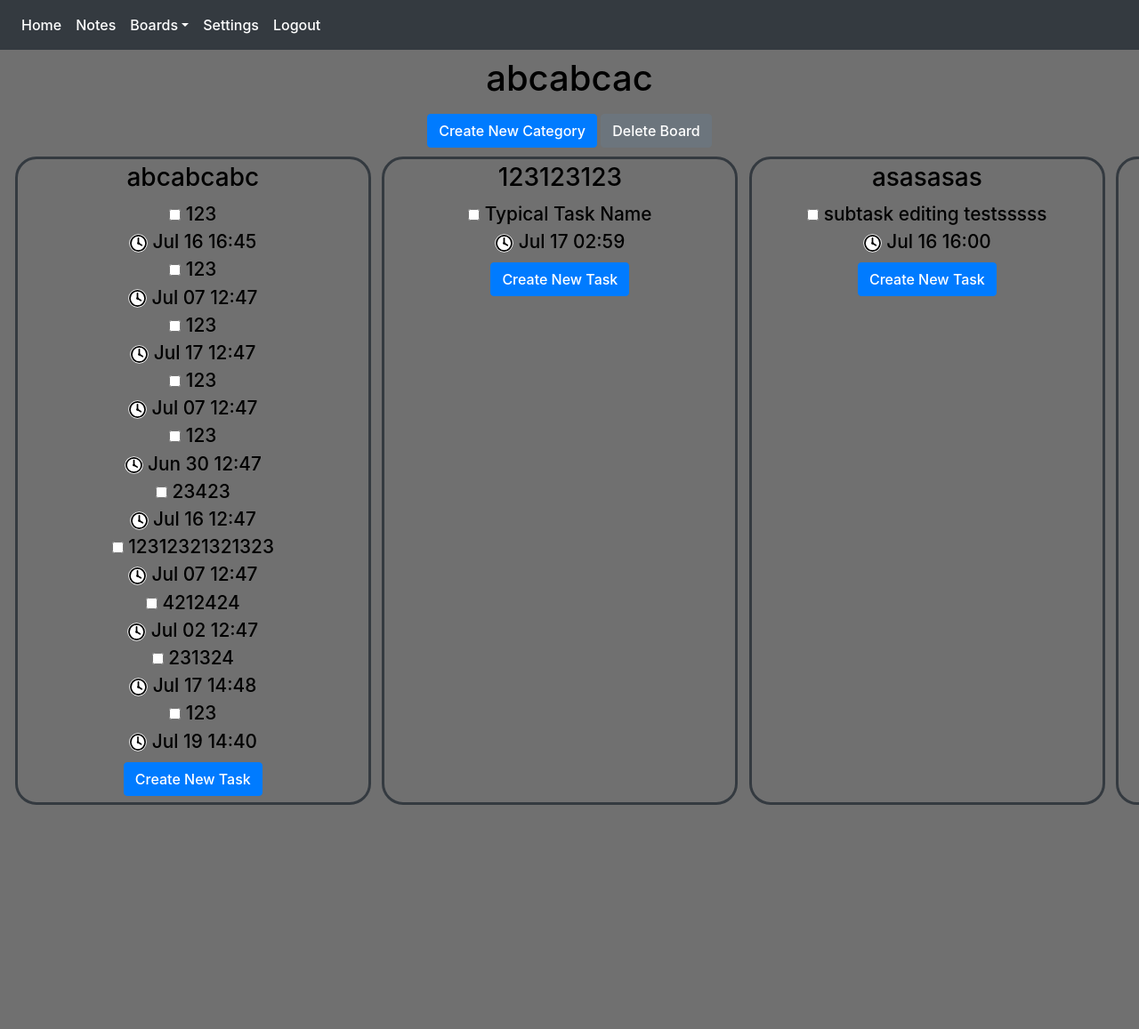
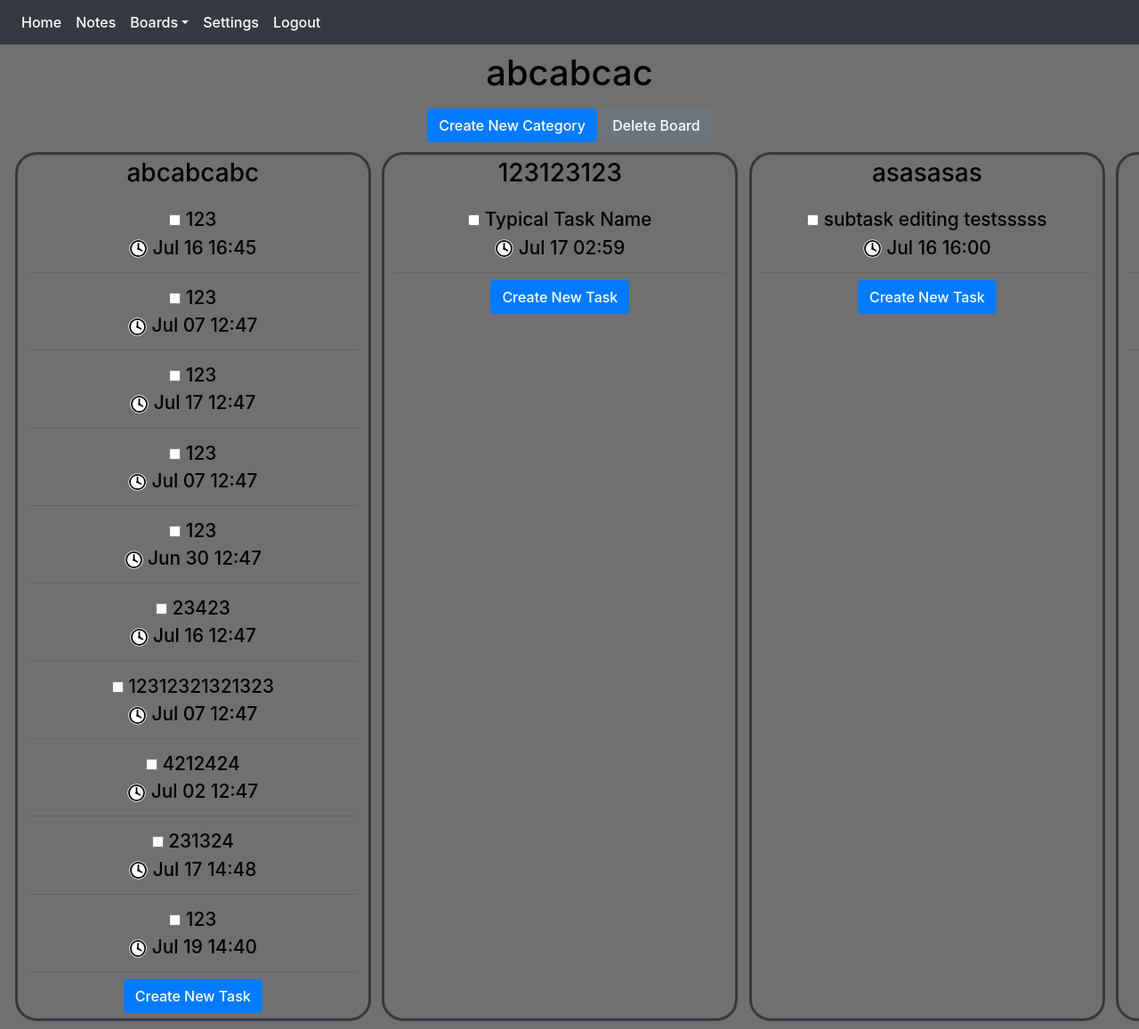
Before and after one commit to jtwolf1113/task-management-web-app, a Flask app: page /boards/1 in a window 1280 px wide. Shown: the whole page at 89% size. Before the commit the page ends 905 px from the top, so only its background shows below. Run offline with Flask 2, Linux system fonts and the light colour scheme; a user stored in the database is signed in; data comes from the database, SQL or seed files in the repository; both versions use the stored data as it was after the commit; some libraries are stand-ins or nearby versions.

Commit message:
Formatting Changes

```diff
--- a/website/static/base.css
+++ b/website/static/base.css
@@ -1,7 +1,14 @@
+html{
+    height: 100vh;
+    min-width: 99.5vw;
+    max-width: 100vw;
+    background-color: var(--navbar-background-color);
+}
+
 :root{
     /* COLOR SETTINGS */
-    --background-color: #ffffff;
-    --text-color: #000000;
+    --background-color: #343a40;
+    --text-color: #ffffff;
     --navbar-text-color: #9a9da0;
     --navbar-highlight-color: #ffffff;
     --navbar-background-color: #343a40;
@@ -19,8 +26,28 @@
 
 }
 
+body{
+    width: 100%;
+    min-height: 100vh;
+    color: var(--text-color);
+    background-color: var(--navbar-background-color);
+    font-weight: var(--font-weight);
+    font-family: var(--font-family);
+    font-style: var(--font-style);
+}
+
+nav.navbar {
+    height: 6.3vh;
+}
+
+div#container {
+    height: 93.7vh;
+    min-width: 100%;
+    background-color: var(--background-color);
+}
+
 ::-webkit-scrollbar {
-    width: 0.5rem;
+    width: 0.5vw;
 }
 ::-webkit-scrollbar-track {
     background: var(--navbar-background-color);
@@ -141,7 +168,7 @@ div.dropdown-menu.show, div.navbar-collapse.collapse, li.dropdown{
     background-color: var(--navbar-background-color)!important;
 }
 
-h1, h2, h3, h4, h5, h6, p, div, body, a, li.list-group-item{
+h1, h2, h3, h4, h5, h6, p, div, a, li.list-group-item{
     color: var(--text-color);
     background-color: var(--background-color);
     font-weight: var(--font-weight);
--- a/website/static/boardView.css
+++ b/website/static/boardView.css
@@ -63,7 +63,8 @@ button#board-title{
     grid-auto-columns: 25rem;
     min-width: 100%;
     overflow-x: auto;
-    min-height: 100%;
+    min-height: 86.7%;
+    max-height: fit-content;
     gap: 0% 1%;
     background-color: none;
     margin-bottom: 1%;
--- a/website/templates/boardview.html
+++ b/website/templates/boardview.html
@@ -1,4 +1,12 @@
-{% extends "base.html" %}{% block title %} {{ board }} {% endblock%}
+{% extends "base.html" %}
+
+{% block title %}
+{% for boardObject in user.boards%}
+{% if boardObject.id == board|int %}
+Board: {{ boardObject.name }}
+{% endif %}
+{% endfor %}
+{% endblock %}
 
 {% block style %}
 <link rel="stylesheet" href="{{ url_for('static', filename = 'boardView.css') }}" />
@@ -121,10 +129,10 @@ id="envelop_content" >
     <button align="center" onclick="showDeleteConfirmation(`deleteCategory({{cat.id}});`, 'category');" class="btn btn-secondary edit-category category-delete-button C{{cat.id}}">Delete Category</button>
 </div>
 
-    <ul class="task_list">
+    <ul class="list-group list-group-flush task_list">
     {% for task in cat.tasks%}
     {% if task.completed == False %}
-    <li align="center" class="task-item-incompleted">
+    <li align="center" class="list-group-item task-item-incompleted">
         <input
         type="checkbox"
         class="task-checkbox"
@@ -139,7 +147,7 @@ id="envelop_content" >
 
     {% for task in cat.tasks%}
     {% if task.completed == True %}
-    <li align="center" class="task-item-completed">
+    <li align="center" class="list-group-item task-item-completed">
         <input
         type="checkbox"
         class="task-checkbox"
```
Also changed, not shown: website/database.db.
